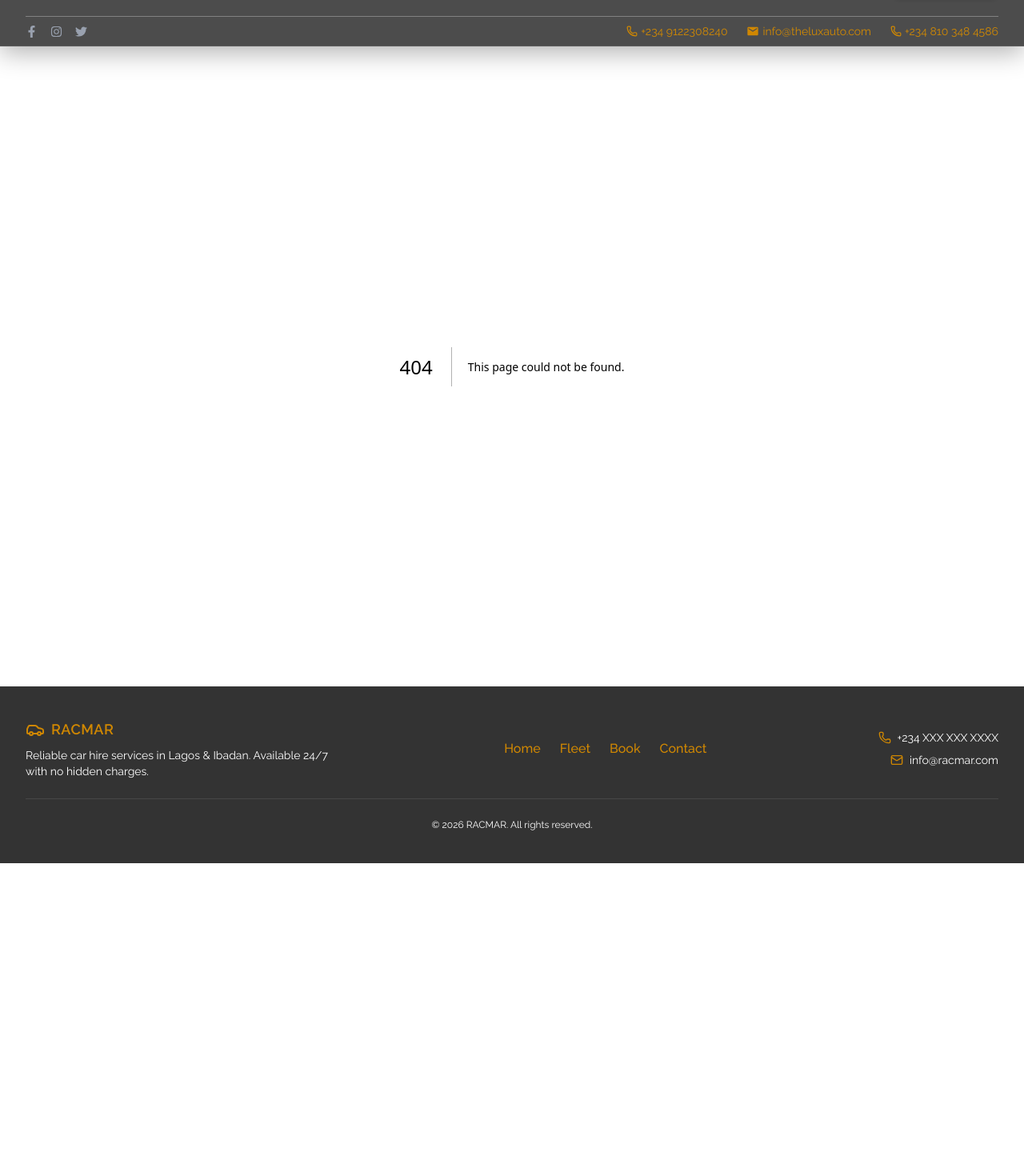
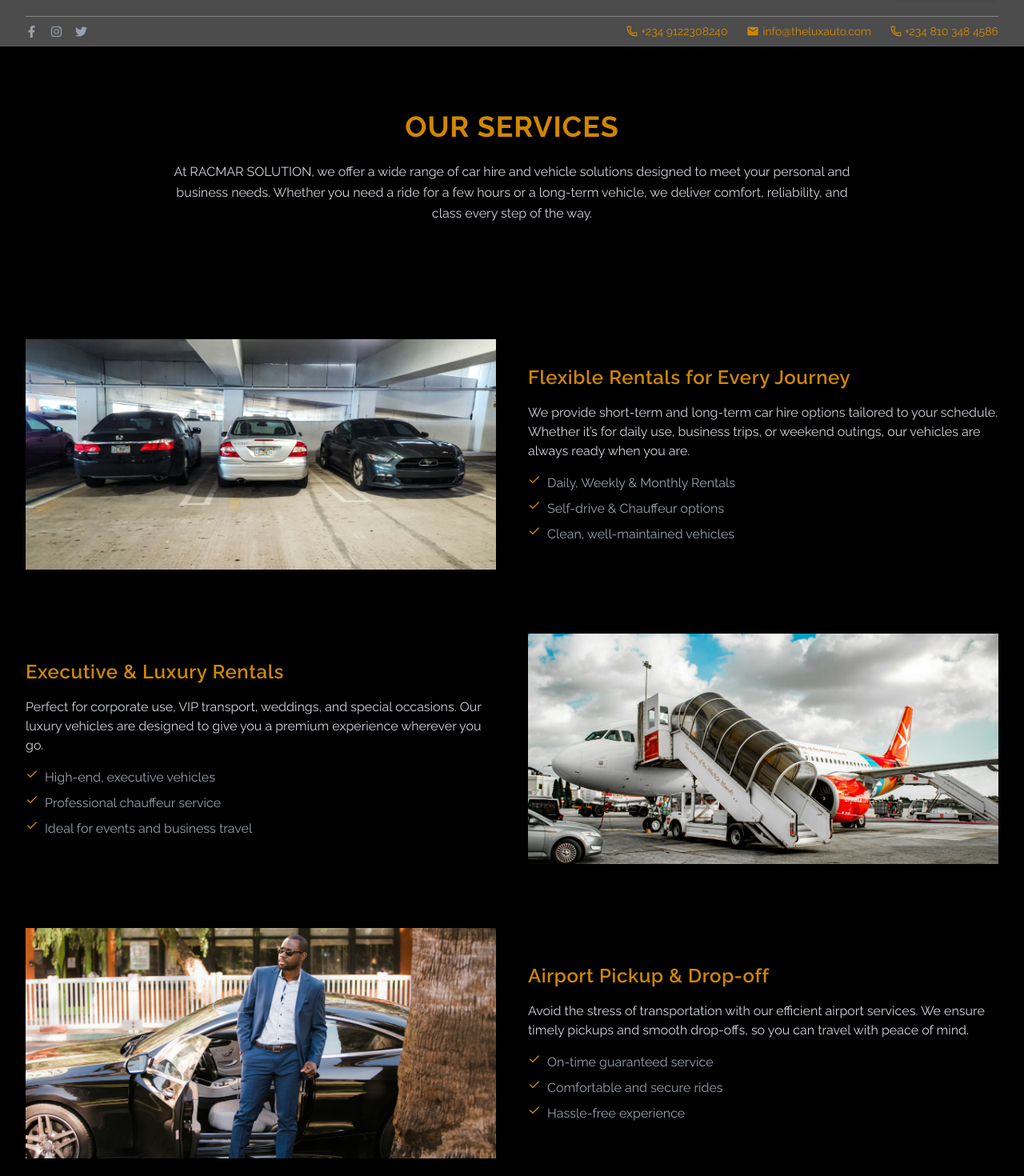
Before and after one commit to ISIKALU01/care-hire-website, a Next.js app: page /ourservices in a window 1280 px wide. Before the commit this address had no page. Shown: the part 60-1530 px from the top of the page at 80% size. Before the commit the page ends 1139 px from the top, so only its background shows below. Built offline with nearby package versions, Linux system fonts and the light colour scheme.

Commit message:
completed landing page

```diff
--- a/src/components/Hero.js
+++ b/src/components/Hero.js
@@ -104,13 +104,14 @@ const Hero = () => {
           {/* Right Form - Takes full height and stays at the edge */}
           <div className="w-full lg:w-1/2 h-full flex items-center">
             <div className="w-full h-full bg-black/20 backdrop-blur-md shadow-2xl flex items-center p-4 sm:p-6 lg:p-8">
-              <div className="w-full max-w-md mx-auto lg:mx-0 lg:ml-auto lg:mr-8 xl:mr-16">
-                <div className="space-y-3 sm:space-y-4">
+              <div className="w-full h-full max-w-md mx-auto lg:mx-0 lg:ml-auto lg:mr-8 xl:mr-16">
+                <div className="space-y-3 sm:space-y-4 pt-10">
                   {/* Pickup Row - Date and Time side by side */}
                   <div className="grid grid-cols-1 sm:grid-cols-2 gap-3 sm:gap-4">
-                    <div className="group flex items-stretch bg-white border-white/30 focus-within:border-yellow-500 transition-all h-[52px]">
-                      <div className="bg-yellow-600 flex items-center justify-center w-10 sm:w-11 flex-shrink-0">
-                        <Calendar className="h-4 w-4 sm:h-5 sm:w-5 text-gray-900" />
+                    <div className="group flex items-stretch bg-white border-white/30 focus-within:border-yellow-500
+                    transition-all h-[58px]">
+                      <div className="bg-yellow-600 flex items-center justify-center w-12 sm:w-11 flex-shrink-0">
+                        <Calendar className="h-6 w-6 sm:h-5 sm:w-5 text-gray-900" />
                       </div>
                       <div className="flex-1 flex flex-col justify-between">
                         <label className="block text-xs font-medium text-gray-600 px-2 pt-1 pb-0">
@@ -126,10 +127,10 @@ const Hero = () => {
 
                     <div
                       className="group flex items-stretch bg-white border-white/30 focus-within:border-yellow-500
-                    transition-all mb-4 sm:mb-0"
+                    transition-all mb-4 sm:mb-0 h-[58px]"
                     >
-                      <div className="bg-yellow-600 flex items-center justify-center w-10 sm:w-11 flex-shrink-0">
-                        <Clock className="h-4 w-4 sm:h-5 sm:w-5 text-gray-900" />
+                      <div className="bg-yellow-600 flex items-center justify-center w-12 sm:w-11 flex-shrink-0">
+                        <Clock className="h-6 w-6 sm:h-5 sm:w-5 text-gray-900" />
                       </div>
                       <div className="flex-1 flex flex-col justify-between">
                         <label className="block text-xs font-medium text-gray-600 px-2 pt-1 pb-0">
@@ -145,9 +146,9 @@ const Hero = () => {
 
                   {/* Return Row - Date and Time side by side */}
                   <div className="grid grid-cols-1 sm:grid-cols-2 gap-3 sm:gap-4">
-                    <div className="group flex items-stretch bg-white border-white/30 focus-within:border-yellow-500 transition-all">
-                      <div className="bg-yellow-600 flex items-center justify-center w-10 sm:w-11 flex-shrink-0">
-                        <Calendar className="h-4 w-4 sm:h-5 sm:w-5 text-gray-900" />
+                    <div className="group flex items-stretch bg-white border-white/30 h-[58px] focus-within:border-yellow-500 transition-all">
+                      <div className="bg-yellow-600 flex items-center justify-center w-12 sm:w-11 flex-shrink-0">
+                        <Calendar className="h-6 w-6 sm:h-5 sm:w-5 text-gray-900" />
                       </div>
                       <div className="flex-1 flex flex-col justify-between">
                         <label className="block text-xs font-medium text-gray-600 px-2 pt-1 pb-0">
@@ -163,10 +164,10 @@ const Hero = () => {
 
                     <div
                       className="group flex items-stretch bg-white border-white/30 focus-within:border-yellow-500
-                    transition-all mb-4 sm:mb-0"
+                    transition-all mb-4 sm:mb-0 h-[58px]"
                     >
-                      <div className="bg-yellow-600 flex items-center justify-center w-10 sm:w-11 flex-shrink-0">
-                        <Clock className="h-4 w-4 sm:h-5 sm:w-5 text-gray-900" />
+                      <div className="bg-yellow-600 flex items-center justify-center w-12 sm:w-11 flex-shrink-0">
+                        <Clock className="h-6 w-6 sm:h-5 sm:w-5 text-gray-900" />
                       </div>
                       <div className="flex-1 flex flex-col justify-between">
                         <label className="block text-xs font-medium text-gray-600 px-2 pt-1 pb-0">
@@ -181,9 +182,9 @@ const Hero = () => {
                   </div>
 
                   {/* Location Data - below the date/time rows */}
-                  <div className="group flex items-stretch bg-white border-white/30 focus-within:border-yellow-500 transition-all">
-                    <div className="bg-yellow-600 flex items-center justify-center w-10 sm:w-11 flex-shrink-0">
-                      <MapPin className="h-4 w-4 sm:h-5 sm:w-5 text-gray-900" />
+                  <div className="group flex items-stretch bg-white border-white/30 h-[58px] focus-within:border-yellow-500 transition-all">
+                    <div className="bg-yellow-600 flex items-center justify-center w-12 sm:w-11 flex-shrink-0">
+                      <MapPin className="h-6 w-6 sm:h-5 sm:w-5 text-gray-900" />
                     </div>
                     <div className="flex-1 flex flex-col justify-between">
                       <label className="block text-xs font-medium text-gray-600 px-2 pt-1 pb-0">
@@ -197,9 +198,9 @@ const Hero = () => {
                     </div>
                   </div>
 
-                  <div className="group flex items-stretch bg-white border-white/30 focus-within:border-yellow-500 transition-all">
-                    <div className="bg-yellow-600 flex items-center justify-center w-10 sm:w-11 flex-shrink-0">
-                      <CarIcon className="h-4 w-4 sm:h-5 sm:w-5 text-gray-900" />
+                  <div className="group flex items-stretch bg-white border-white/30 h-[58px] focus-within:border-yellow-500 transition-all">
+                    <div className="bg-yellow-600 flex items-center justify-center w-12 sm:w-11 flex-shrink-0">
+                      <CarIcon className="h-6 w-6 sm:h-5 sm:w-5 text-gray-900" />
                     </div>
                     <div className="flex-1 flex flex-col justify-between">
                       <label className="block text-xs font-medium text-gray-600 px-2 pt-1 pb-0">
@@ -222,7 +223,7 @@ const Hero = () => {
                     </div>
                   </div>
 
-                  <button className="w-1/2 mx-auto block bg-yellow-600 text-gray-900 py-2 sm:py-2.5 rounded font-semibold hover:bg-yellow-600 transition-all transform hover:scale-[1.02] shadow-lg mt-3 sm:mt-4 text-sm sm:text-base">
+                  <button className="w-1/2 mx-auto block bg-yellow-600 text-gray-900 px-3 py-2 sm:py-2.5 rounded font-bold hover:bg-yellow-600 transition-all transform hover:scale-[1.02] shadow-lg mt-3 sm:mt-4 text-sm sm:text-base">
                     RESERVE YOUR JOURNEY
                   </button>
                 </div>
--- /dev/null
+++ b/src/pages/ourservices.js
@@ -0,0 +1,193 @@
+import Image from "next/image";
+import { Check } from "lucide-react";
+
+export default function Services() {
+  return (
+    <div className="bg-black text-white">
+
+      {/* INTRO */}
+      <section className="py-20 bg-black/90">
+        <div className="max-w-4xl mx-auto px-4 text-center">
+          <h1 className="text-3xl md:text-4xl font-bold text-yellow-600 mb-6 tracking-wide">
+            OUR SERVICES
+          </h1>
+          <p className="text-gray-300 leading-relaxed">
+            At RACMAR SOLUTION, we offer a wide range of car hire and vehicle
+            solutions designed to meet your personal and business needs.
+            Whether you need a ride for a few hours or a long-term vehicle,
+            we deliver comfort, reliability, and class every step of the way.
+          </p>
+        </div>
+      </section>
+
+      {/* SERVICES */}
+      <section className="py-16 space-y-20 max-w-7xl mx-auto px-4 sm:px-6 lg:px-8">
+
+        {/* 1. Flexible Rentals */}
+        <div className="flex flex-col lg:flex-row items-center gap-10">
+          <div className="relative w-full lg:w-1/2 h-72">
+            <Image
+              src="/images/ourservices1.jpg"
+              alt="Flexible Rentals"
+              fill
+              className="object-cover"
+            />
+          </div>
+
+          <div className="w-full lg:w-1/2 space-y-4">
+            <h2 className="text-2xl text-yellow-600 font-semibold tracking-wide">
+              Flexible Rentals for Every Journey
+            </h2>
+
+            <p className="text-gray-300">
+              We provide short-term and long-term car hire options tailored to your schedule.
+              Whether it’s for daily use, business trips, or weekend outings, our vehicles
+              are always ready when you are.
+            </p>
+
+            <ul className="space-y-2 text-gray-400">
+              <li className="flex gap-2"><Check className="w-4 h-4 text-yellow-600" /> Daily, Weekly & Monthly Rentals</li>
+              <li className="flex gap-2"><Check className="w-4 h-4 text-yellow-600" /> Self-drive & Chauffeur options</li>
+              <li className="flex gap-2"><Check className="w-4 h-4 text-yellow-600" /> Clean, well-maintained vehicles</li>
+            </ul>
+          </div>
+        </div>
+
+        {/* 2. Executive */}
+        <div className="flex flex-col lg:flex-row-reverse items-center gap-10">
+          <div className="relative w-full lg:w-1/2 h-72">
+            <Image
+              src="/images/ourservices2.jpg"
+              alt="Luxury Rentals"
+              fill
+              className="object-cover"
+            />
+          </div>
+
+          <div className="w-full lg:w-1/2 space-y-4">
+            <h2 className="text-2xl text-yellow-600 font-semibold tracking-wide">
+              Executive & Luxury Rentals
+            </h2>
+
+            <p className="text-gray-300">
+              Perfect for corporate use, VIP transport, weddings, and special occasions.
+              Our luxury vehicles are designed to give you a premium experience wherever you go.
+            </p>
+
+            <ul className="space-y-2 text-gray-400">
+              <li className="flex gap-2"><Check className="w-4 h-4 text-yellow-600" /> High-end, executive vehicles</li>
+              <li className="flex gap-2"><Check className="w-4 h-4 text-yellow-600" /> Professional chauffeur service</li>
+              <li className="flex gap-2"><Check className="w-4 h-4 text-yellow-600" /> Ideal for events and business travel</li>
+            </ul>
+          </div>
+        </div>
+
+        {/* 3. Airport */}
+        <div className="flex flex-col lg:flex-row items-center gap-10">
+          <div className="relative w-full lg:w-1/2 h-72">
+            <Image
+              src="/images/ourservices3.jpg"
+              alt="Airport Transfer"
+              fill
+              className="object-cover"
+            />
+          </div>
+
+          <div className="w-full lg:w-1/2 space-y-4">
+            <h2 className="text-2xl text-yellow-600 font-semibold tracking-wide">
+              Airport Pickup & Drop-off
+            </h2>
+
+            <p className="text-gray-300">
+              Avoid the stress of transportation with our efficient airport services.
+              We ensure timely pickups and smooth drop-offs, so you can travel with peace of mind.
+            </p>
+
+            <ul className="space-y-2 text-gray-400">
+              <li className="flex gap-2"><Check className="w-4 h-4 text-yellow-600" /> On-time guaranteed service</li>
+              <li className="flex gap-2"><Check className="w-4 h-4 text-yellow-600" /> Comfortable and secure rides</li>
+              <li className="flex gap-2"><Check className="w-4 h-4 text-yellow-600" /> Hassle-free experience</li>
+            </ul>
+          </div>
+        </div>
+
+        {/* 4. Car Sales */}
+        <div className="flex flex-col lg:flex-row-reverse items-center gap-10">
+          <div className="relative w-full lg:w-1/2 h-72">
+            <Image
+              src="/images/ourservices4.jpg"
+              alt="Car Sales"
+              fill
+              className="object-cover"
+            />
+          </div>
+
+          <div className="w-full lg:w-1/2 space-y-4">
+            <h2 className="text-2xl text-yellow-600 font-semibold tracking-wide">
+              Car Sales
+            </h2>
+
+            <p className="text-gray-300">
+              Looking to own a car? We offer carefully inspected and verified
+              vehicles for sale at competitive prices.
+            </p>
+
+            <ul className="space-y-2 text-gray-400">
+              <li className="flex gap-2"><Check className="w-4 h-4 text-yellow-600" /> Tested and trusted cars</li>
+              <li className="flex gap-2"><Check className="w-4 h-4 text-yellow-600" /> Transparent pricing</li>
+              <li className="flex gap-2"><Check className="w-4 h-4 text-yellow-600" /> Purchase guidance</li>
+            </ul>
+          </div>
+        </div>
+
+        {/* 5. Custom Hire */}
+        <div className="flex flex-col lg:flex-row items-center gap-10">
+          <div className="relative w-full lg:w-1/2 h-72">
+            <Image
+              src="/images/ourservices5.jpg"
+              alt="Custom Hire"
+              fill
+              className="object-cover"
+            />
+          </div>
+
+          <div className="w-full lg:w-1/2 space-y-4">
+            <h2 className="text-2xl text-yellow-600 font-semibold tracking-wide">
+              Custom Hire Services
+            </h2>
+
+            <p className="text-gray-300">
+              We understand that every customer is different. That’s why we offer
+              flexible and customized car hire solutions to suit your unique needs.
+            </p>
+
+            <ul className="space-y-2 text-gray-400">
+              <li className="flex gap-2"><Check className="w-4 h-4 text-yellow-600" /> Long-term business rentals</li>
+              <li className="flex gap-2"><Check className="w-4 h-4 text-yellow-600" /> Event transport planning</li>
+              <li className="flex gap-2"><Check className="w-4 h-4 text-yellow-600" /> Personalized packages</li>
+            </ul>
+          </div>
+        </div>
+
+      </section>
+
+      {/* WHY US */}
+      <section className="py-16 bg-black/80">
+        <div className="max-w-4xl mx-auto px-4 text-center space-y-4">
+          <h2 className="text-2xl text-yellow-600 font-semibold tracking-wide">
+            WHY OUR SERVICES STAND OUT
+          </h2>
+
+          <ul className="text-gray-300 space-y-2">
+            <li>✔ Reliable and well-maintained fleet</li>
+            <li>✔ Affordable and flexible pricing</li>
+            <li>✔ Professional and friendly team</li>
+            <li>✔ Quick booking and fast response</li>
+            <li>✔ Commitment to safety and customer satisfaction</li>
+          </ul>
+        </div>
+      </section>
+
+    </div>
+  );
+}
```
